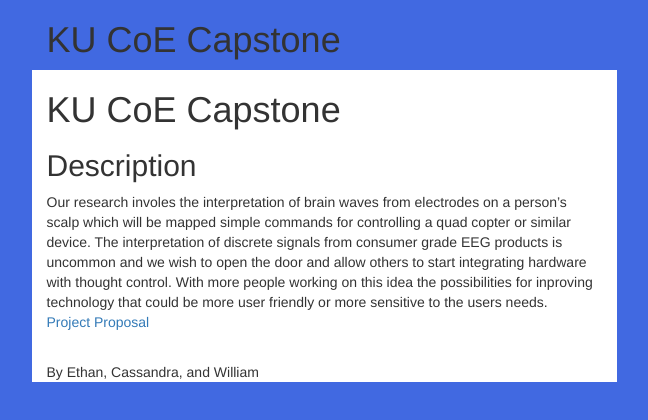
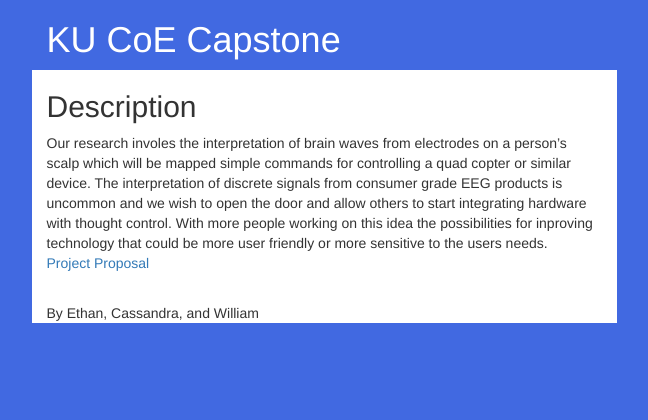
Before and after one commit to ECWCapstone/ecwcapstone.github.io, a plain HTML site: page index.html in a window 1280 px wide. Shown: the whole page, without its empty margins (316-964 px from the left). Drawn offline with nearby package versions, Linux system fonts and the light colour scheme.

Commit message:
Update index.html

```diff
--- a/index.html
+++ b/index.html
@@ -9,11 +9,10 @@
   <body style="background-color:#4169e1">
     <div class="container">
       <div class="row">
-      <div class="col-md-6 col-md-offset-3">
+      <div class="col-md-6 col-md-offset-3"style="color:#fff">
         <h1>KU CoE Capstone</h1>
       </div>
         <div class="col-md-6 col-md-offset-3" style="background-color:#fff">
-          <h1>KU CoE Capstone</h1>
           <h2>Description</h2>
           <div>
             Our research involes the interpretation of brain waves from electrodes on a person’s scalp which will be mapped simple commands for controlling a quad copter or similar device.
```
